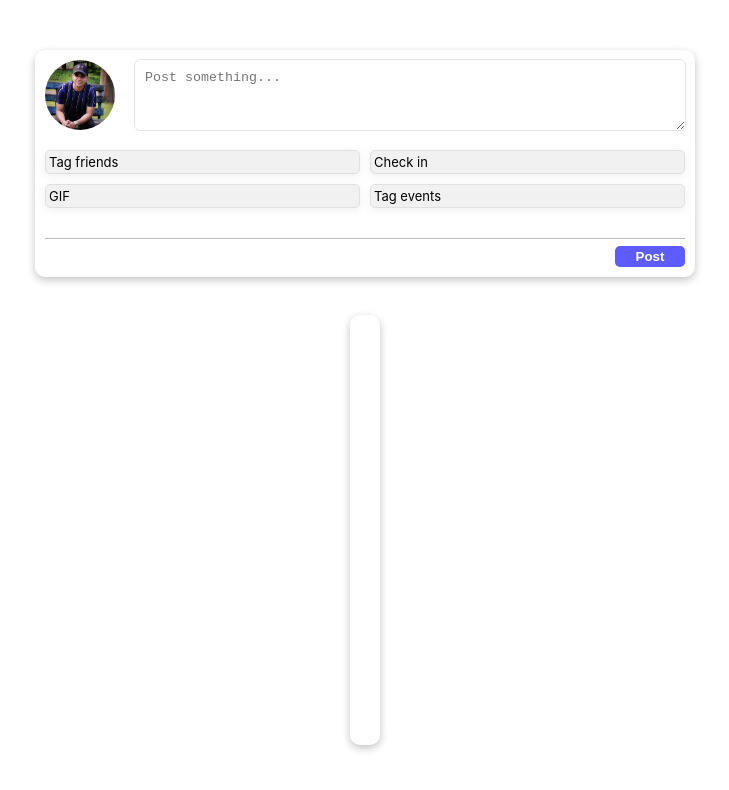
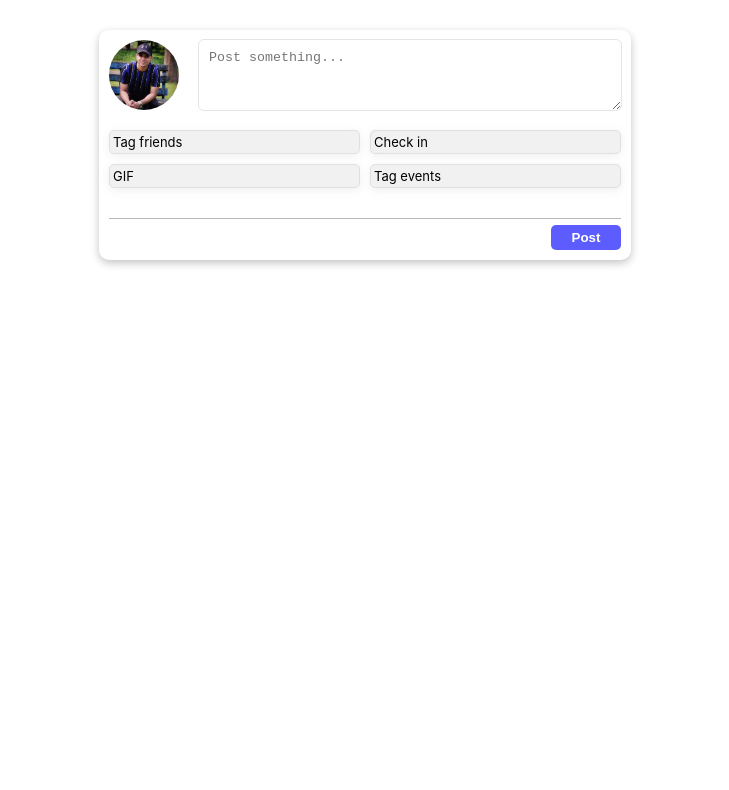
Before and after one commit to icyflame21/Codemancers-s-Assignment, a React (Create React App) app: page / in a window 1280 px wide. Shown: the top 790 px of the page, without its empty margins (275-1004 px from the left). Built offline with nearby package versions, Linux system fonts and the light colour scheme.

Commit message:
Assignment Done

```diff
--- a/src/Components/UserInput.jsx
+++ b/src/Components/UserInput.jsx
@@ -7,6 +7,7 @@ export function UserInput() {
   const [toggleGifBox, setToggleGifBox] = useState(false);
   const [selectedGifShow, setSelectedGifShow] = useState();
   const [writtenPost, setWrittenPost] = useState("");
+  const[container,setContainer]=useState(false);
   const [posts, setPosts] = useState([]);
 
   const toggleGifSearchBox = () => {
@@ -37,6 +38,7 @@ export function UserInput() {
     } else if (!selectedGifShow) {
       alert("select a gif");
     }
+    setContainer(true)
   };
 
   return (
@@ -75,6 +77,7 @@ export function UserInput() {
       <div className={style.post}>
         <div></div>
       </div>
+      {container ? (
         <div className={style.post_container}>
           {posts
             ? posts.map((post) => (
@@ -99,12 +102,14 @@ export function UserInput() {
                         <button>Share</button>
                       </div>
                     </div>
-
                   </div>
                 </>
               ))
             : ""}
         </div>
+      ) : (
+        ""
+      )}
     </>
   );
 }
--- a/src/Components/styles/UserInput.module.css
+++ b/src/Components/styles/UserInput.module.css
@@ -1,7 +1,7 @@
 .input {
-  width: 50%;
+  width: 40%;
   margin: auto;
-  margin-top: 50px;
+  margin-top: 30px;
   border-radius: 10px;
   padding: 10px;
   box-shadow: rgba(0, 0, 0, 0.24) 0px 3px 8px;
@@ -68,7 +68,7 @@
 .buttonDiv > button {
   width: 70px;
   border: 0;
-  padding: 3px;
+  padding: 5px;
   border-radius: 5px;
   color: white;
   font-weight: 600;
@@ -81,7 +81,7 @@
   background-color: rgba(0, 0, 255, 0.753);
 }
 .posts {
-  width: 300px;
+  width: 400px;
   padding: 5px 16px;
   border-radius: 5px;
   box-shadow: rgba(0, 0, 0, 0.24) 0px 3px 8px;
@@ -92,7 +92,10 @@
   object-fit: contain;
 }
 .post_area p {
-  font-size: 20px;
+  font-size: 18px;
+  width: 300px;
+  word-wrap: break-word;
+  line-height: 1.2rem;
   margin: 0;
   text-align: left;
   padding: 10px 5px;
@@ -107,8 +110,9 @@
   box-shadow: rgba(0, 0, 0, 0.24) 0px 3px 8px;
   border-radius: 10px;
 }
+
 .indiviual_container {
-  margin-bottom: 10px;
+  margin-bottom: 15px;
 }
 .nav {
   display: flex;
```
Lines whose indentation alone changed are shown as unchanged.
